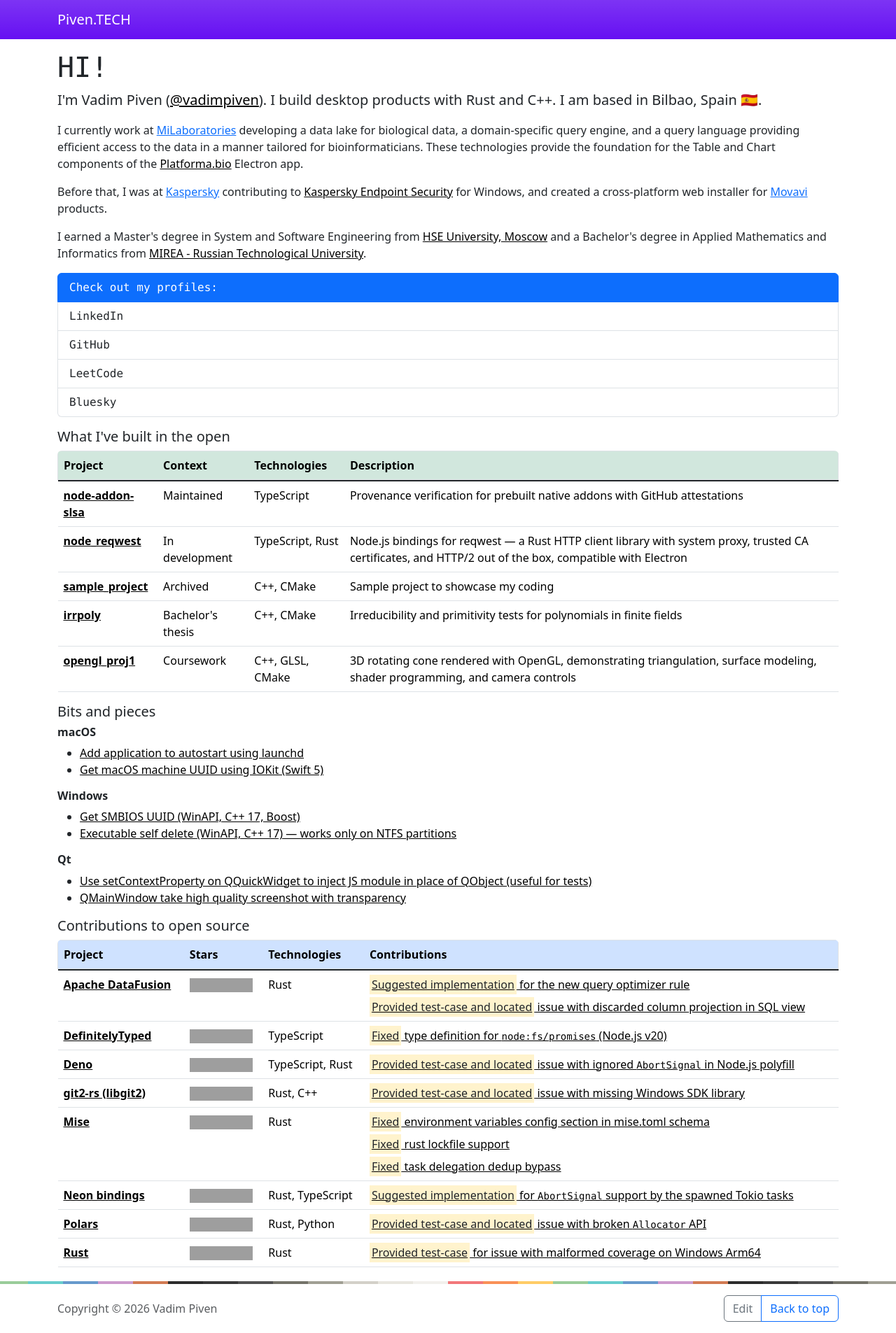
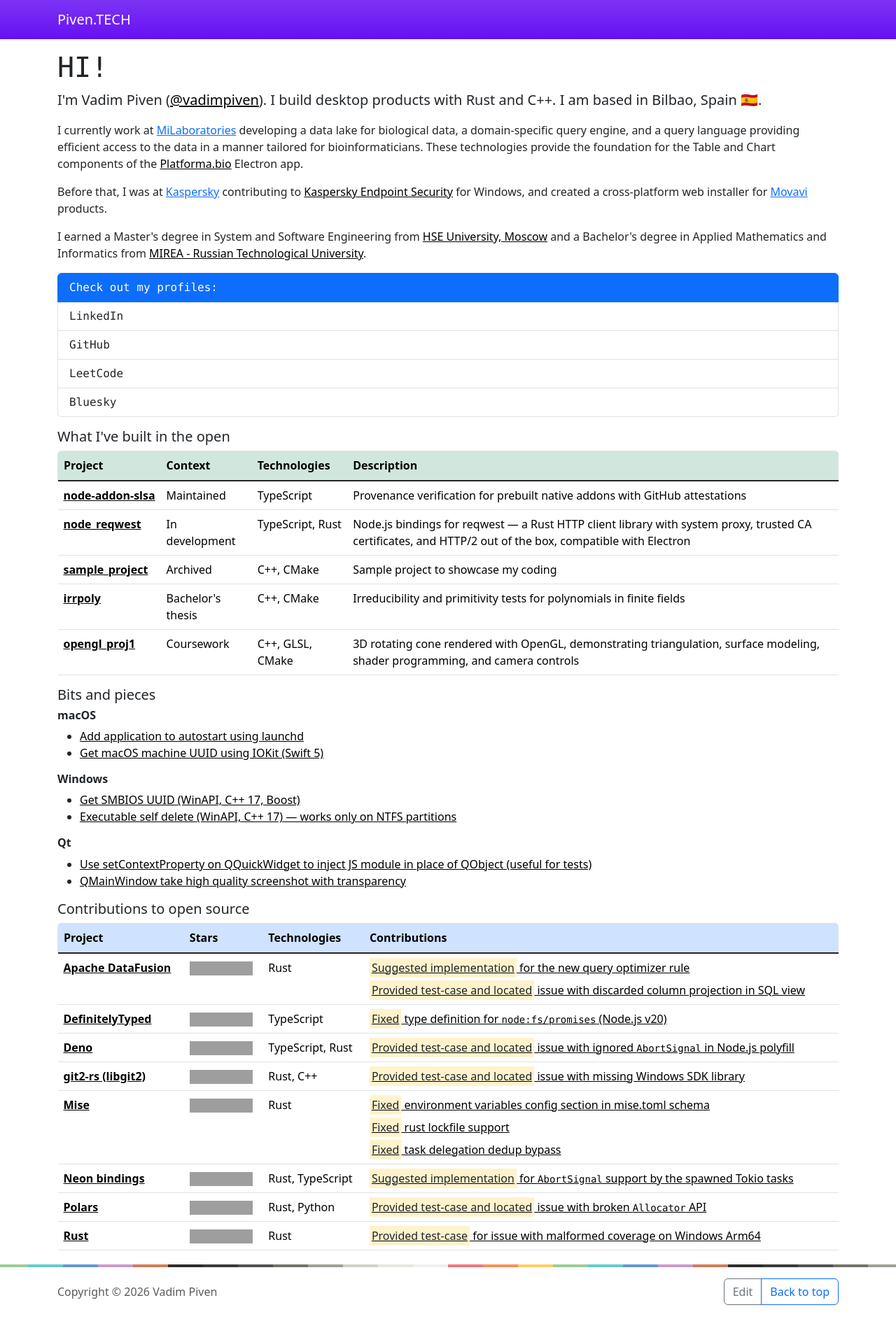
Before and after one commit to vadimpiven/vadimpiven, a Jekyll site: the page built from index.html, in a window 1280 px wide. Shown: the whole page at 70% size. Built offline with Jekyll 4.4.1, drawn with Linux system fonts in a browser that asks for light colours; after the commit the page ends 1881 px from its top, so only the background shows below that; grey boxes are pictures that could not be loaded.

Commit message:
Prevent wrapping of project names in tables
Co-Authored-By: Claude Opus 4.6 (1M context) <noreply@anthropic.com>

```diff
--- a/assets/css/custom.css
+++ b/assets/css/custom.css
@@ -1,4 +1,9 @@
 /* Custom styles for Piven.TECH */
+
+/* Prevent wrapping of project names in tables */
+.table th[scope="row"] {
+  white-space: nowrap;
+}
 
 /* Table link styling */
 #contributions > li a {
```
